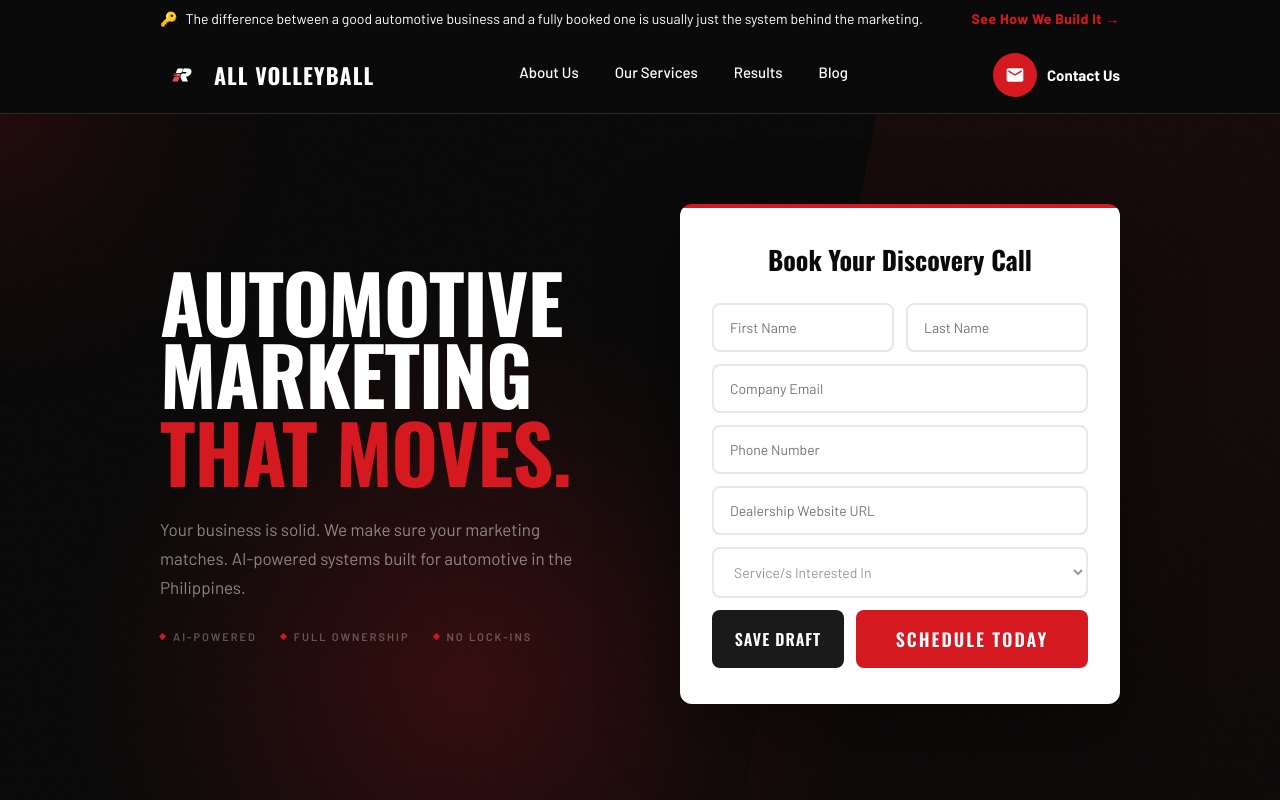
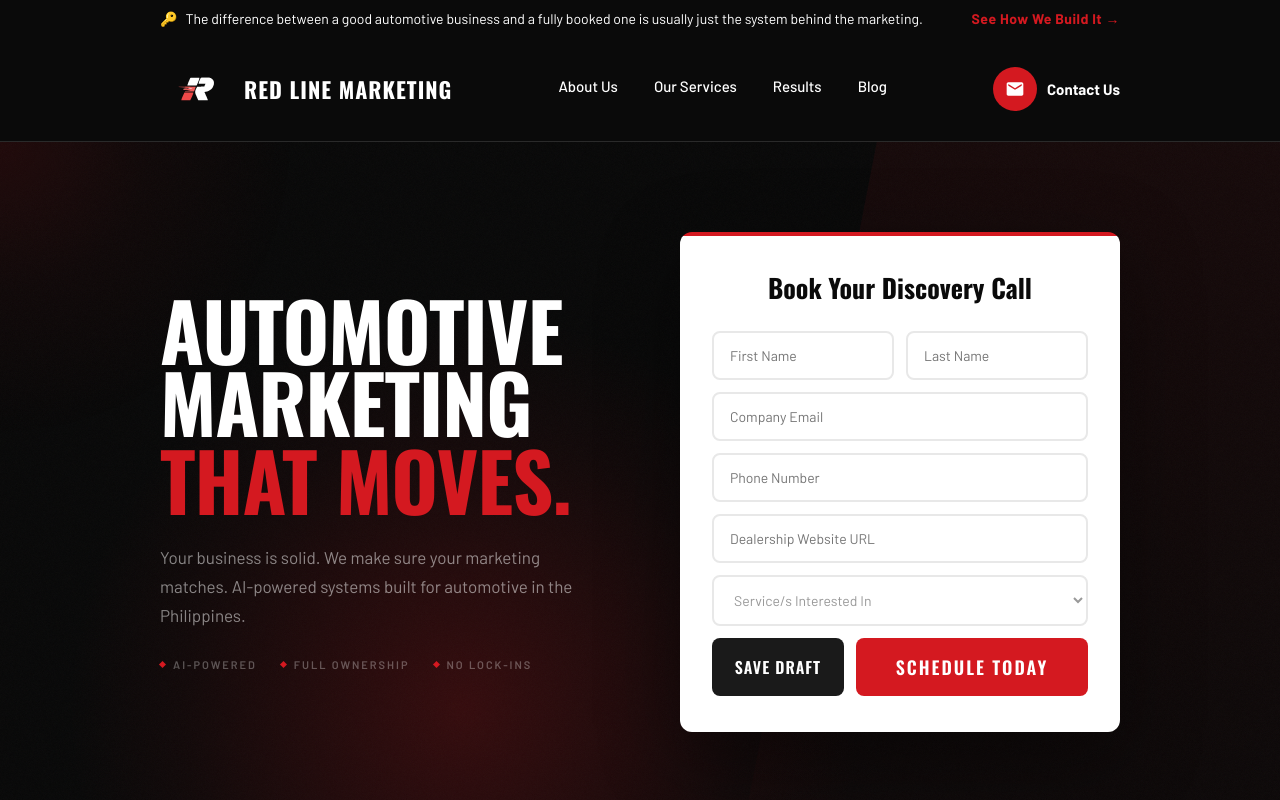
Before and after one commit to richardbiticon/redline-marketing, a React (Vite) app: page / in a window 1280 px wide. Shown: the top 800 px of the page. Built offline with nearby package versions, Linux system fonts and the light colour scheme.

Commit message:
enlarge navbar logo and rename to Red Line Marketing

```diff
--- a/src/App.jsx
+++ b/src/App.jsx
@@ -177,8 +177,8 @@ const Navbar = () => {
   return (
     <nav className="navbar-main" style={{ display: "flex", alignItems: "center", justifyContent: "space-between", padding: "16px 160px", background: C.black, position: "sticky", top: 0, zIndex: 1000, borderBottom: `1px solid ${C.blackMed}`, boxShadow: scrolled ? "0 2px 20px rgba(0,0,0,0.3)" : "none", transition: "box-shadow 0.3s" }}>
       <div onClick={() => navigate(PAGES.home)} style={{ display: "flex", alignItems: "center", gap: 12, cursor: "pointer" }}>
-        <Logo />
-        <div style={{ fontFamily: "'Oswald', sans-serif", fontSize: 22, fontWeight: 700, color: C.white, lineHeight: 1.1, letterSpacing: 1, textTransform: "uppercase" }}>All Volleyball</div>
+        <Logo size={72} />
+        <div style={{ fontFamily: "'Oswald', sans-serif", fontSize: 22, fontWeight: 700, color: C.white, lineHeight: 1.1, letterSpacing: 1, textTransform: "uppercase" }}>Red Line Marketing</div>
       </div>
       <div className="nav-links-desktop" style={{ display: "flex", alignItems: "center", gap: 36 }}>
         {navItems.map((item) => {
```
